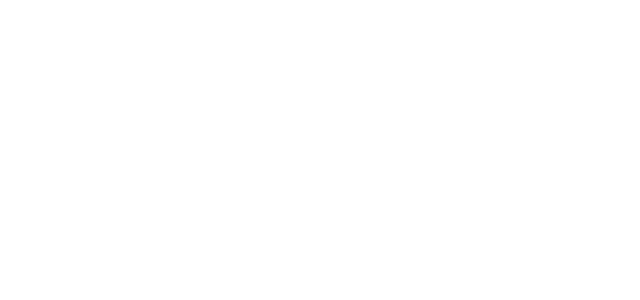
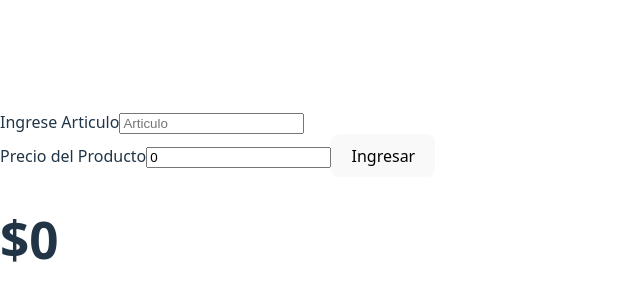
Before and after one commit to Franco46-ochoa/pv_tp3_grupo1, a React (Vite) app: page / in a window 1280 px wide. Shown: the part 194-494 px from the top of the page, without its empty margins (0-640 px from the left). Built offline with nearby package versions, Linux system fonts and the light colour scheme.

Commit message:
Commit Avance con ingreso de articulo y precio

```diff
--- a/src/App.jsx
+++ b/src/App.jsx
@@ -1,15 +1,13 @@
-import { useState } from 'react'
-import reactLogo from './assets/react.svg'
-import viteLogo from '/vite.svg'
-import './App.css'
-
+import { useState } from 'react';
+import TaskInput from "./Componentes/TaskInput.jsx";
 function App() {
-  const [count, setCount] = useState(0)
-
+  const [Articulos, setArticulo]=useState('');
+  const [Precio, setPrecio]= useState(0);
   return (
     <>
       <div>
-
+        <TaskInput art={[Articulos, setArticulo]} pre={[Precio, setPrecio]}/>
+        <h1>{Articulos}${Precio}</h1>
       </div>
     </>
   )
--- a/src/Componentes/TaskInput.jsx
+++ b/src/Componentes/TaskInput.jsx
@@ -0,0 +1,15 @@
+function TaskInput (props){
+    const [Articulos, setArticulo]= props.art;
+    const [Precio, setPrecio]=props.pre;
+    return (
+        <div>
+            <label>Ingrese Articulo</label>
+            <input type="text" value={Articulos} placeholder="Articulo" onChange={e => setArticulo(e.target.value)}/>
+            <br/>
+            <label>Precio del Producto</label>
+            <input type="number" step={0.00} value={Precio}  placeholder="Ingrese el precio" onChange={e => setPrecio(e.target.value)|| 0}/>
+            <button type="submit">Ingresar</button>
+        </div>
+    )
+}
+export default TaskInput;
```
